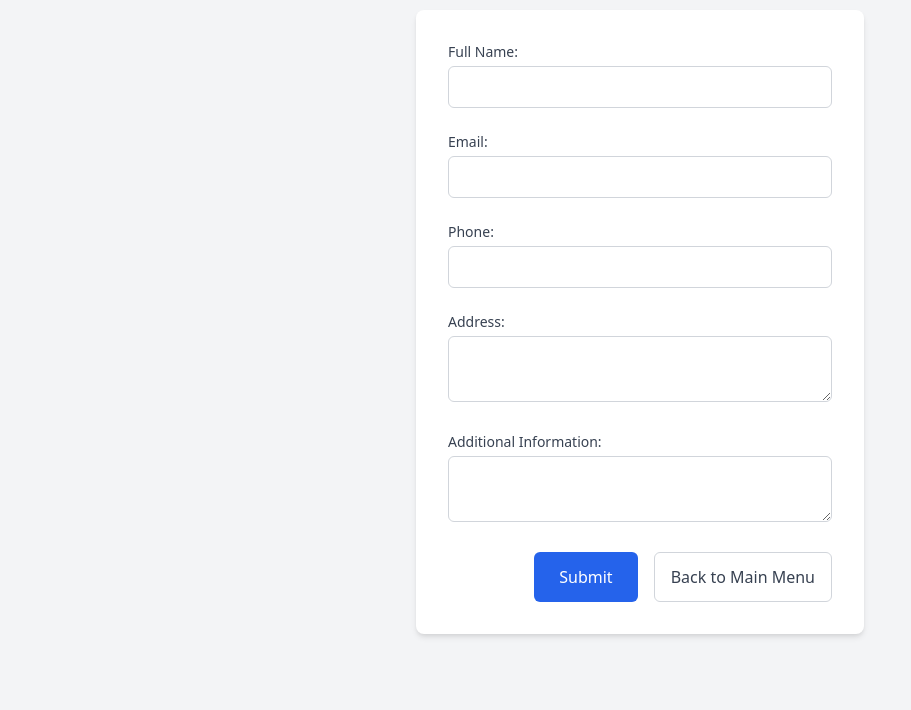
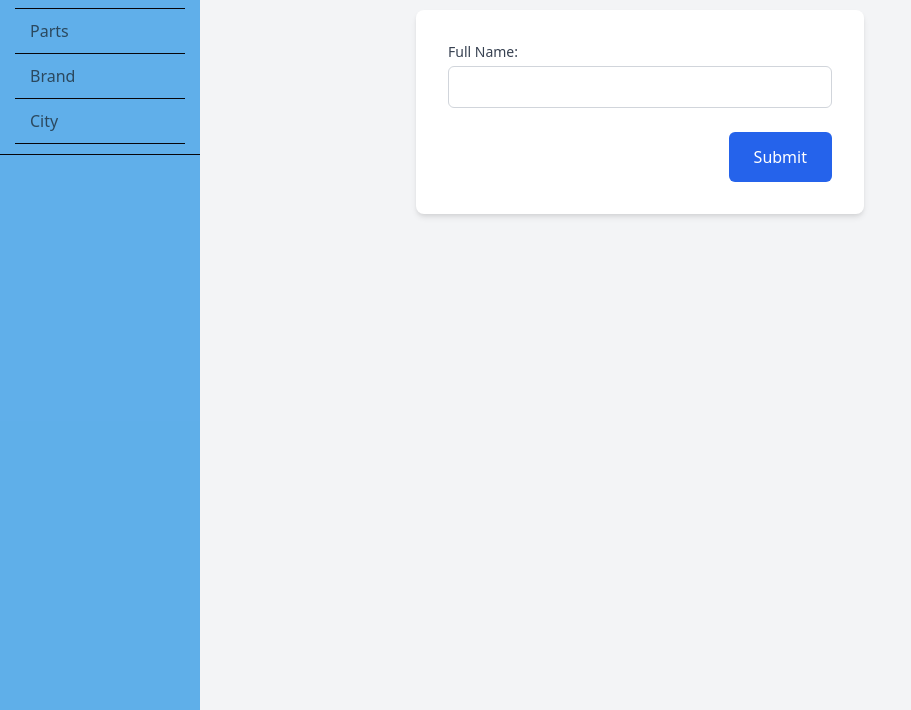
Before and after one commit to eabackup8/Webapp1, a plain HTML site: page client.html in a window 1280 px wide. Shown: the part 90-800 px from the top of the page, without its empty margins (0-911 px from the left). Drawn offline with nearby package versions, Linux system fonts and the light colour scheme.

Commit message:
Update client.html

```diff
--- a/client.html
+++ b/client.html
@@ -7,9 +7,57 @@
     <title>Client Information Form</title>
     <!-- Include Tailwind CSS -->
     <link href="https://cdn.jsdelivr.net/npm/tailwindcss@2.2.19/dist/tailwind.min.css" rel="stylesheet">
+    <style>
+        /* Styles for the sidebar */
+        .sidebar {
+            height: 100%;
+            width: 200px;
+            position: fixed;
+            top: 0;
+            left: 0;
+            background-color: #0887e2a0;
+            padding-top: 20px;
+        }
+
+        .sidebar ul {
+            list-style-type: none;
+            padding: 0;
+            margin: 0;
+        }
+
+        .sidebar ul li {
+            padding: 10px 15px;
+            border-bottom: 1px solid #07060a;
+        }
+
+        .sidebar ul li a {
+            text-decoration: none;
+            color: #0c0b0ba0;
+        }
+
+        .sidebar ul li a:hover {
+            color: #f81166;
+        }
+    </style>
 </head>
 
 <body class="bg-gray-100 font-sans">
+    <!-- Sidebar -->
+    <div class="sidebar">
+        <ul>
+            <li class="menu-item">
+                <a href="#">Master</a>
+                <ul class="submenu">
+                    <li><a href="client.html">Client</a></li>
+                    <li><a href="parts.html">Parts</a></li>
+                    <li><a href="brand.html">Brand</a></li>
+                    <li><a href="city.html">City</a></li>
+                </ul>
+            </li>
+            <!-- Add other sidebar menu items as needed -->
+        </ul>
+    </div>
+
     <div class="container mx-auto py-8">
         <h1 class="text-center text-3xl font-semibold text-gray-800 mb-8">Client Information Form</h1>
         <form id="clientForm" class="max-w-md mx-auto bg-white p-8 rounded-lg shadow-md">
@@ -19,49 +67,34 @@
                     class="mt-1 p-2 w-full border border-gray-300 rounded-md focus:ring focus:ring-blue-400 focus:outline-none">
             </div>
 
-            <div class="mb-6">
-                <label for="email" class="block text-sm font-medium text-gray-700">Email:</label>
-                <input type="email" id="email" name="email" required
-                    class="mt-1 p-2 w-full border border-gray-300 rounded-md focus:ring focus:ring-blue-400 focus:outline-none">
-            </div>
-
-            <div class="mb-6">
-                <label for="phone" class="block text-sm font-medium text-gray-700">Phone:</label>
-                <input type="tel" id="phone" name="phone" required
-                    class="mt-1 p-2 w-full border border-gray-300 rounded-md focus:ring focus:ring-blue-400 focus:outline-none">
-            </div>
-
-            <div class="mb-6">
-                <label for="address" class="block text-sm font-medium text-gray-700">Address:</label>
-                <textarea id="address" name="address" required
-                    class="mt-1 p-2 w-full border border-gray-300 rounded-md focus:ring focus:ring-blue-400 focus:outline-none"></textarea>
-            </div>
-
-            <div class="mb-6">
-                <label for="additional_info" class="block text-sm font-medium text-gray-700">Additional
-                    Information:</label>
-                <textarea id="additional_info" name="additional_info"
-                    class="mt-1 p-2 w-full border border-gray-300 rounded-md focus:ring focus:ring-blue-400 focus:outline-none"></textarea>
-            </div>
+            <!-- Include other form fields as needed -->
 
             <div class="flex justify-end">
                 <button type="submit"
                     class="inline-flex items-center px-6 py-3 border border-transparent text-base font-medium rounded-md text-white bg-blue-600 hover:bg-blue-700 focus:outline-none focus:ring-2 focus:ring-offset-2 focus:ring-blue-500">
                     Submit
                 </button>
-                <button type="button"
-                    class="ml-4 inline-flex items-center px-4 py-2 border border-gray-300 text-base font-medium rounded-md text-gray-700 bg-white hover:bg-gray-50 focus:outline-none focus:ring-2 focus:ring-offset-2 focus:ring-gray-500"
-                    onclick="goToMainMenu()">
-                    Back to Main Menu
-                </button>
             </div>
         </form>
     </div>
 
+    <!-- JavaScript to handle sidebar menu item clicks -->
     <script>
-        function goToMainMenu() {
-            window.location.href = "../index.html";
-        }
+        const menuItems = document.querySelectorAll('.menu-item');
+
+        menuItems.forEach(item => {
+            item.addEventListener('click', () => {
+                if (item.classList.contains('active')) {
+                    item.classList.remove('active');
+                } else {
+                    const activeItem = document.querySelector('.menu-item.active');
+                    if (activeItem) {
+                        activeItem.classList.remove('active');
+                    }
+                    item.classList.add('active');
+                }
+            });
+        });
     </script>
 </body>
 
```
